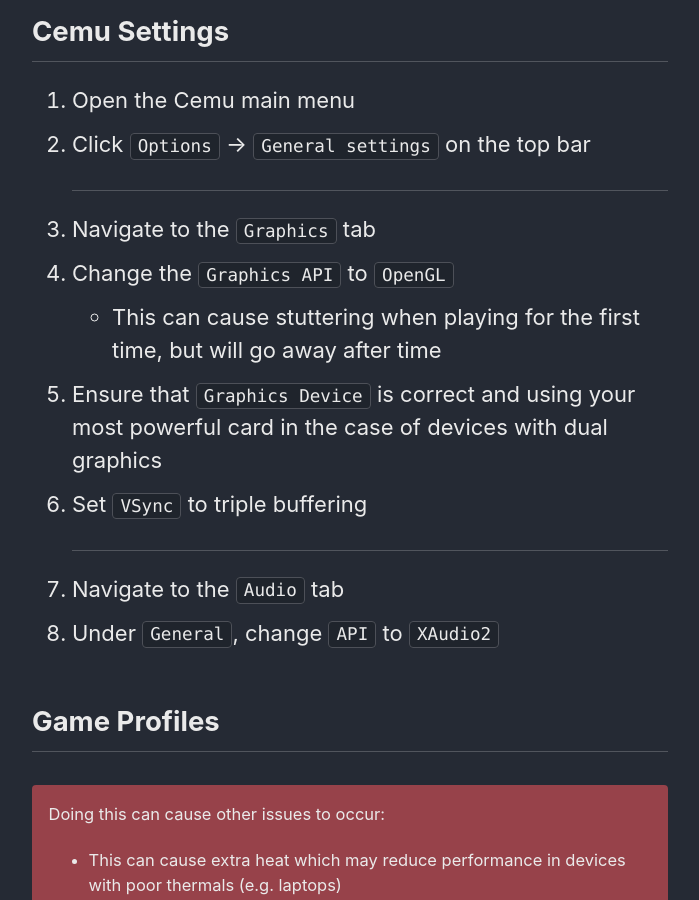
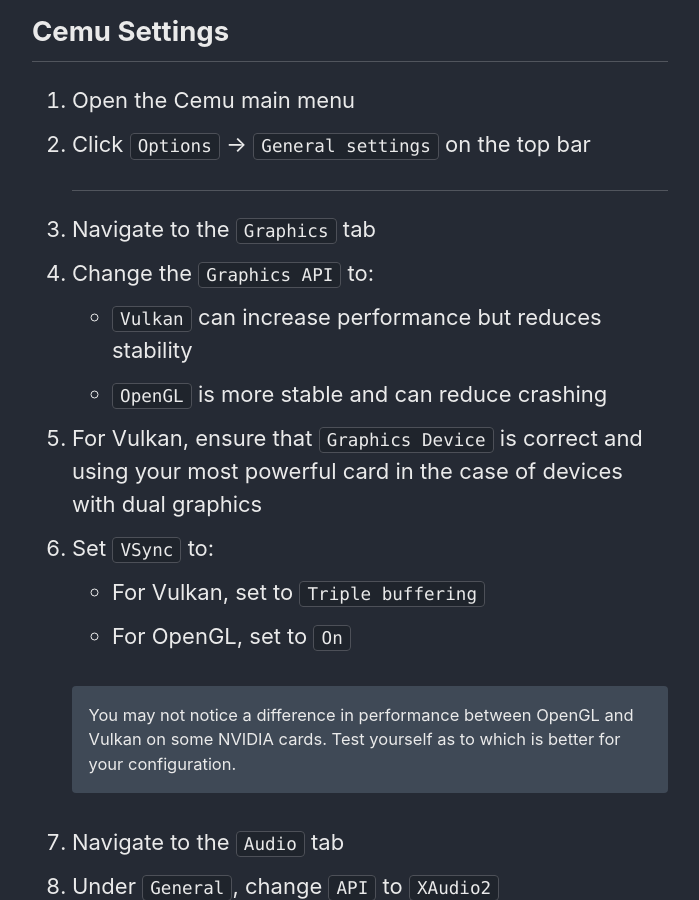
Before and after one commit to cfw-guide/cemu.cfw.guide, a Jekyll site: the page built from _pages/en_US/optimizing-cemu/optimizing-cemu.md, in a window 1280 px wide and 900 px high, scrolled down 2732 px. Shown: the whole window, without its empty margins (290-989 px from the left). Built offline with Jekyll 4.4.1, drawn with Linux system fonts in a browser that asks for light colours.

Commit message:
optimized the optimizing guide

```diff
--- a/_pages/en_US/optimizing-cemu/optimizing-cemu-nvidia.md
+++ b/_pages/en_US/optimizing-cemu/optimizing-cemu-nvidia.md
@@ -33,12 +33,16 @@
     ---
 
 3. Navigate to the `Graphics` tab
-1. Change the `Graphics API` to `OpenGL`
-  - This can cause stuttering when playing for the first time, but will go away after time
-1. Ensure that `Graphics Device` is correct and using your most powerful card in the case of devices with dual graphics
-1. Set `VSync` to triple buffering
+1. Change the `Graphics API` to:
+  - `Vulkan` can increase performance but reduces stability
+  - `OpenGL` is more stable and can reduce crashing
+1. For Vulkan, ensure that `Graphics Device` is correct and using your most powerful card in the case of devices with dual graphics
+1. Set `VSync` to:
+  - For Vulkan, set to `Triple buffering`
+  - For OpenGL, set to `On`
 
-    ---
+    You may not notice a difference in performance between OpenGL and Vulkan on some NVIDIA cards. Test yourself as to which is better for your configuration.
+    {: .notice--info}
 
 7. Navigate to the `Audio` tab
 1. Under `General`, change `API` to `XAudio2`
```
Also changed, not shown: _pages/en_US/optimizing-botw.md (+5 -1 lines).
